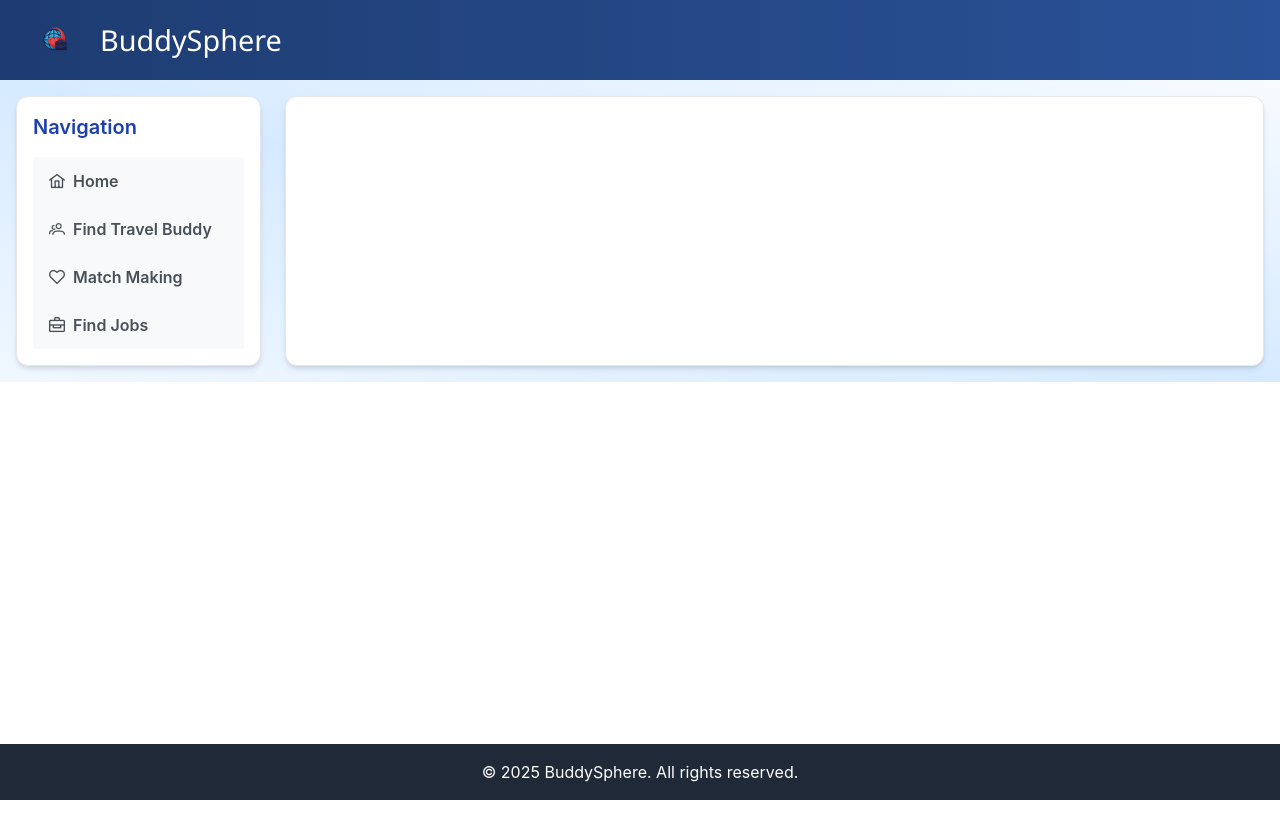
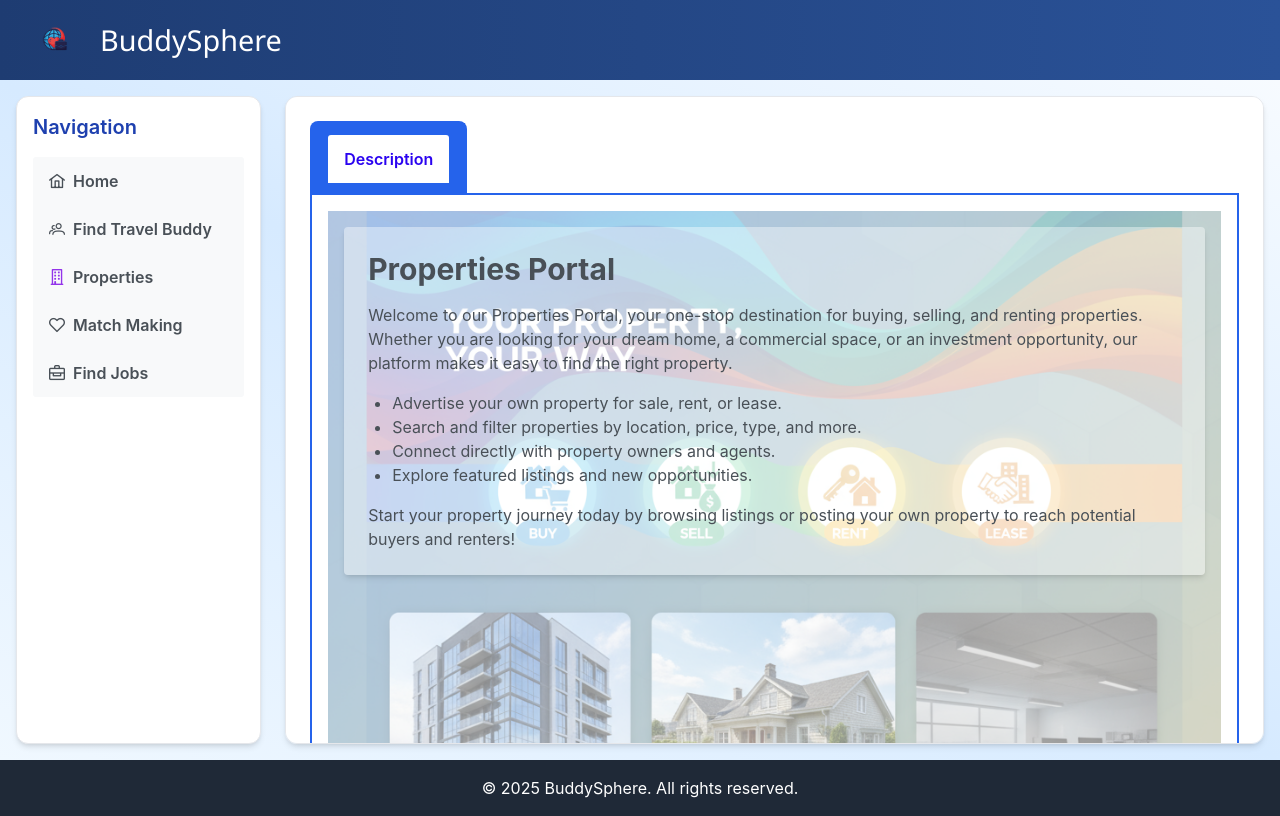
Before and after one commit to shivendradas/HerokuBuddySphereApp, a React (Create React App) app in the folder client/: page /properties in a window 1280 px wide. Built offline with nearby package versions, Linux system fonts and the light colour scheme.

Commit message:
add page for properties

```diff
--- a/client/src/components/Body.jsx
+++ b/client/src/components/Body.jsx
@@ -10,6 +10,7 @@ import Home from '../pages/Home';
 import 'primereact/resources/themes/saga-blue/theme.css';
 import 'primereact/resources/primereact.min.css';
 import 'primeicons/primeicons.css';
+import Properties from '../pages/properties/Properties';
 
 const MainBody = () => {
     const navigate = useNavigate();
@@ -32,6 +33,12 @@ const MainBody = () => {
             icon: location.pathname === '/travelbuddy' ? 'pi pi-users text-blue-700' : 'pi pi-users',
             command: () => navigate('/travelbuddy'),
             className: getActiveClass('/travelbuddy'),
+        },
+        {
+            label: 'Properties',
+            icon: location.pathname === '/properties' ? 'pi pi-building text-purple-600' : 'pi pi-building',
+            command: () => navigate('/properties'),
+            className: getActiveClass('/properties'),
         },
         {
             label: 'Match Making',
@@ -62,6 +69,7 @@ const MainBody = () => {
                     <Routes>
                         <Route path="/" element={<Home />} />
                         <Route path="/travelbuddy" element={<TravelBuddy />} />
+                        <Route path="/properties" element={<Properties />} />
                         <Route path="/matchmaking" element={<MatchMaking />} />
                         <Route path="/findjobs" element={<FindJobs />} />
                     </Routes>
--- a/client/src/pages/Home.jsx
+++ b/client/src/pages/Home.jsx
@@ -50,8 +50,8 @@ const Home = () => {
               backgroundImage: 'url(/job.png)',
               backgroundSize: 'cover',
               backgroundPosition: 'center',
-              width: '300px',
-              height: '180px',
+              width: '400px',
+              height: '280px',
               borderRadius: '12px',
               boxShadow: '0 2px 8px rgba(0,0,0,0.12)',
               display: 'flex',
@@ -66,11 +66,11 @@ const Home = () => {
           </div>
           <div
             style={{
-              backgroundImage: 'url(/buysellrent.png)',
+              backgroundImage: 'url(/buy_sell_rent.png)',
               backgroundSize: 'cover',
               backgroundPosition: 'center',
-              width: '300px',
-              height: '180px',
+              width: '400px',
+              height: '280px',
               borderRadius: '12px',
               boxShadow: '0 2px 8px rgba(0,0,0,0.12)',
               display: 'flex',
@@ -88,8 +88,8 @@ const Home = () => {
               backgroundImage: 'url(/travelbuddy.png)',
               backgroundSize: 'cover',
               backgroundPosition: 'center',
-              width: '300px',
-              height: '180px',
+              width: '400px',
+              height: '280px',
               borderRadius: '12px',
               boxShadow: '0 2px 8px rgba(0,0,0,0.12)',
               display: 'flex',
@@ -107,8 +107,8 @@ const Home = () => {
               backgroundImage: 'url(/matchmaking.png)',
               backgroundSize: 'cover',
               backgroundPosition: 'center',
-              width: '300px',
-              height: '180px',
+              width: '400px',
+              height: '280px',
               borderRadius: '12px',
               boxShadow: '0 2px 8px rgba(0,0,0,0.12)',
               display: 'flex',
--- /dev/null
+++ b/client/src/pages/properties/Properties.jsx
@@ -0,0 +1,31 @@
+import React, { useState } from 'react';
+import { TabView, TabPanel } from 'primereact/tabview';
+import 'primereact/resources/themes/saga-blue/theme.css';
+import 'primereact/resources/primereact.min.css';
+import 'primeicons/primeicons.css';
+import '../travelbuddy/Travelbuddy'; // Import custom CSS
+import PropertiesDescription from './PropertiesDescription';
+
+const Properties = () => {
+    const [activeIndex, setActiveIndex] = useState(0);
+
+    const handleTabChange = (e) => {
+        setActiveIndex(e.index);
+    };
+
+    return (
+        <div className="Properties">
+            {<TabView
+                className="custom-tabview"
+                activeIndex={activeIndex}
+                onTabChange={handleTabChange}
+            >
+                <TabPanel header="Description">
+                    <PropertiesDescription />
+                </TabPanel>
+            </TabView>}
+        </div>
+    );
+};
+
+export default Properties;
--- /dev/null
+++ b/client/src/pages/properties/PropertiesDescription.jsx
@@ -0,0 +1,58 @@
+import React from 'react';
+import 'primereact/resources/themes/saga-blue/theme.css';
+import 'primereact/resources/primereact.min.css';
+import 'primeicons/primeicons.css';
+import '../travelbuddy/Travelbuddy'; // Add scroll style here
+
+const PropertiesDescription = () => {
+  return (
+    <div
+      className="travelbuddy-scroll-container"
+      style={{
+        backgroundImage: 'url(/buy_sell_rent.png)',
+        backgroundSize: 'cover',
+        backgroundPosition: 'center',
+        minHeight: '100vh',
+        width: '100%',
+        position: 'relative'
+      }}
+    >
+      <section
+        className="max-w-4xl mx-auto p-6 shadow-md rounded"
+        style={{
+          position: 'relative',
+          zIndex: 2,
+          background: 'rgba(255,255,255,0.4)' // Transparent background
+        }}
+      >
+        <h1 className="text-3xl font-bold mb-4">Properties Portal</h1>
+        <p className="mb-4">
+          Welcome to our Properties Portal, your one-stop destination for buying, selling, and renting properties. Whether you are looking for your dream home, a commercial space, or an investment opportunity, our platform makes it easy to find the right property.
+        </p>
+        <ul className="list-disc pl-6 mb-4">
+          <li>Advertise your own property for sale, rent, or lease.</li>
+          <li>Search and filter properties by location, price, type, and more.</li>
+          <li>Connect directly with property owners and agents.</li>
+          <li>Explore featured listings and new opportunities.</li>
+        </ul>
+        <p>
+          Start your property journey today by browsing listings or posting your own property to reach potential buyers and renters!
+        </p>
+      </section>
+      {/* Optional: Add a semi-transparent overlay for better text readability */}
+      <div
+        style={{
+          position: 'absolute',
+          top: 0,
+          left: 0,
+          width: '100%',
+          height: '100%',
+          background: 'rgba(255,255,255,0.5)',
+          zIndex: 1
+        }}
+      />
+    </div>
+  );
+};
+
+export default PropertiesDescription;
```
Also changed, not shown: client/public/buy_sell_rent.png (added), client/public/buysellrent.png (deleted).
